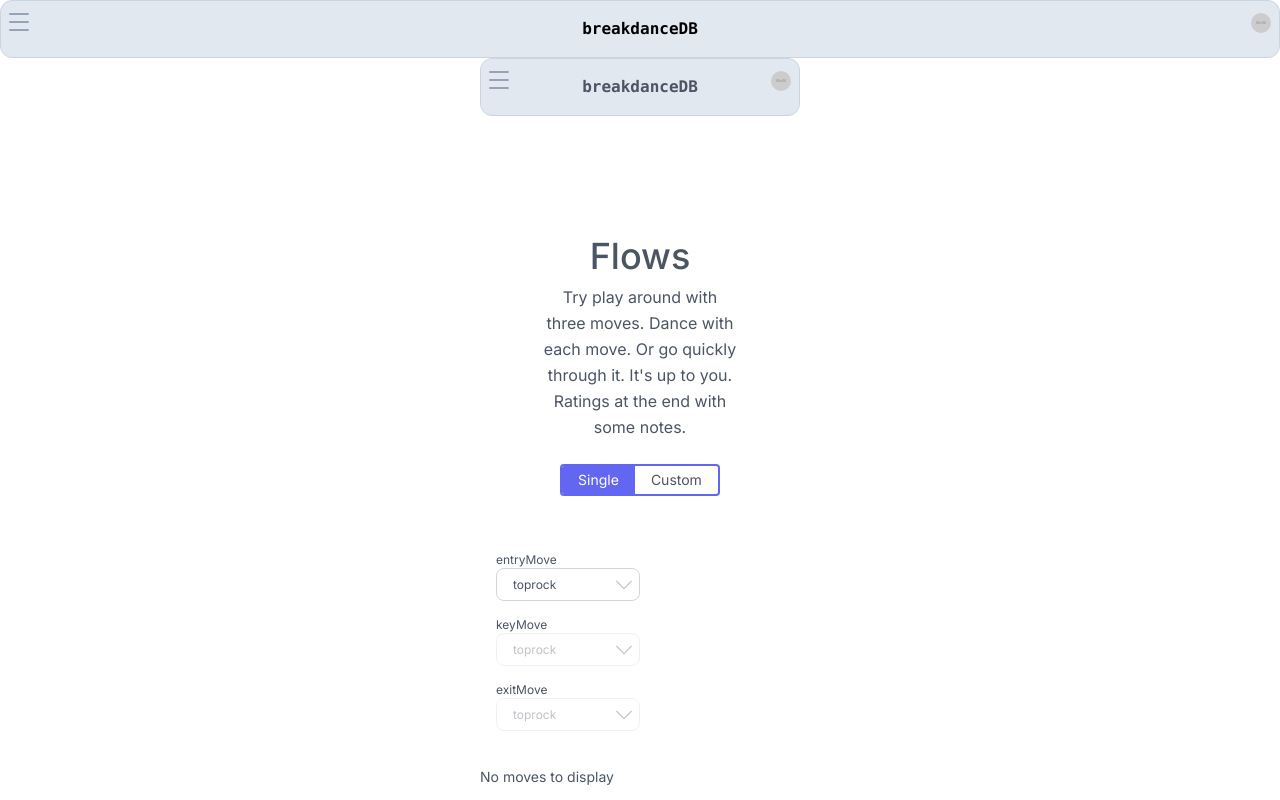
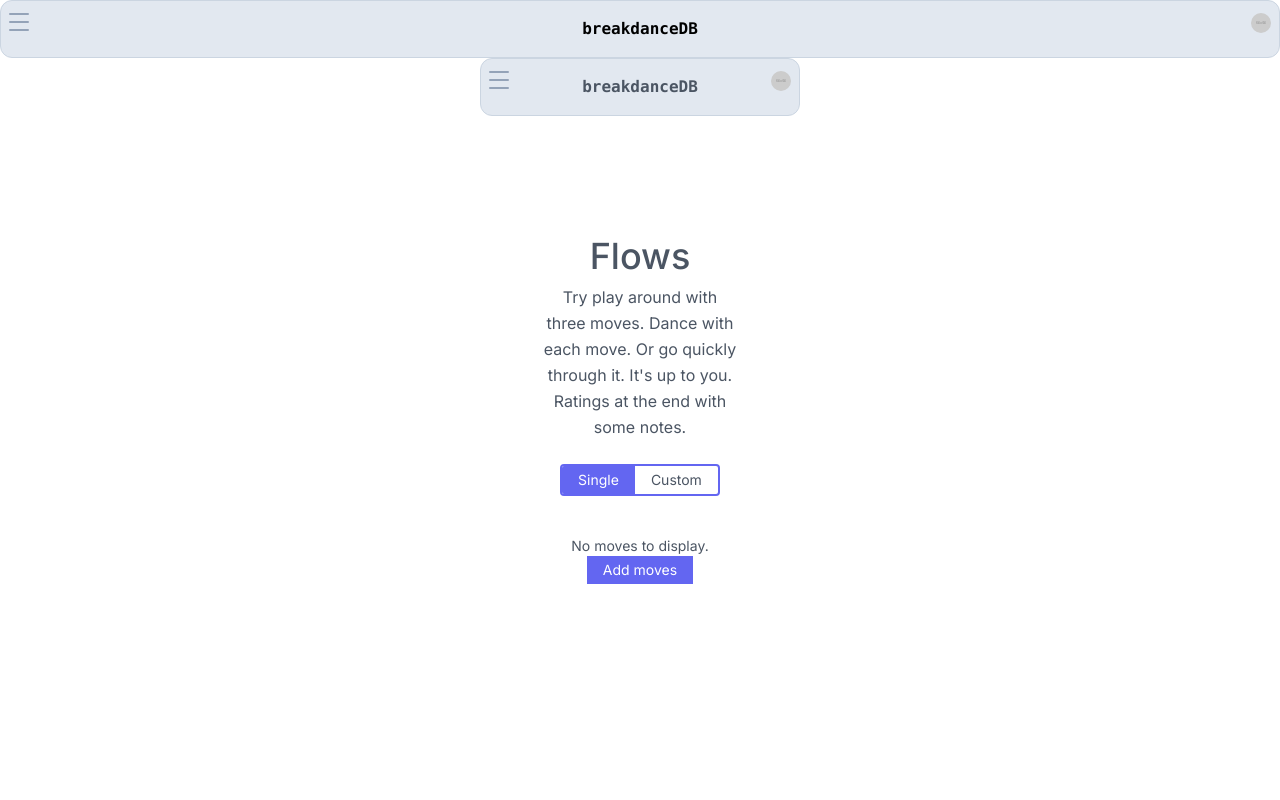
Before and after one commit to volaix/breakdancedb, a Next.js app: page /learnflows in a window 1280 px wide. Built offline with nearby package versions, Linux system fonts and the light colour scheme.

Commit message:
better empty display move

```diff
--- a/src/app/learnflows/page.tsx
+++ b/src/app/learnflows/page.tsx
@@ -19,6 +19,7 @@ import { useZustandStore } from '../_utils/zustandLocalStorage'
 import { Brand } from '../_utils/typehelpers'
 import { RenderGreyTick, RenderRedoIcon } from '../_components/Svgs'
 import { produce } from 'immer'
+import Link from 'next/link'
 
 //------------------------local utils------------------------------
 const getRandomItem = (items: string[]): string => {
@@ -160,7 +161,21 @@ export default function RenderFlows() {
               </button>
             </div>
           </div>
+          {displayMoves || (
+            <div className="flex flex-col text-center">
+              No moves to display.
+              <Link href="/yourmoves">
+                <button
+                  className="bg-indigo-500 px-4 py-1 text-white
+                 focus:outline-none dark:text-gray-300"
+                >
+                  Add moves
+                </button>
+              </Link>
+            </div>
+          )}
           {/* //----------------------FLOW INFORMATION AREA----------------------- */}
+          {displayMoves && (
             <div className="mb-5 flex w-full flex-col gap-4 p-4 text-xs">
               {(
                 ['entryMove', 'keyMove', 'exitMove'] as Array<
@@ -262,8 +277,8 @@ export default function RenderFlows() {
                 </div>
               ))}
             </div>
+          )}
           {/* //--------------------------END OF DROPDOWN ZONE------------------------------- */}
-          {displayMoves || <div>No moves to display</div>}
         </div>
         {/* ----------------------------------RESULT BUTTONS------------------------------------ */}
         {displayMoves && (
```
Lines whose indentation alone changed are shown as unchanged.
